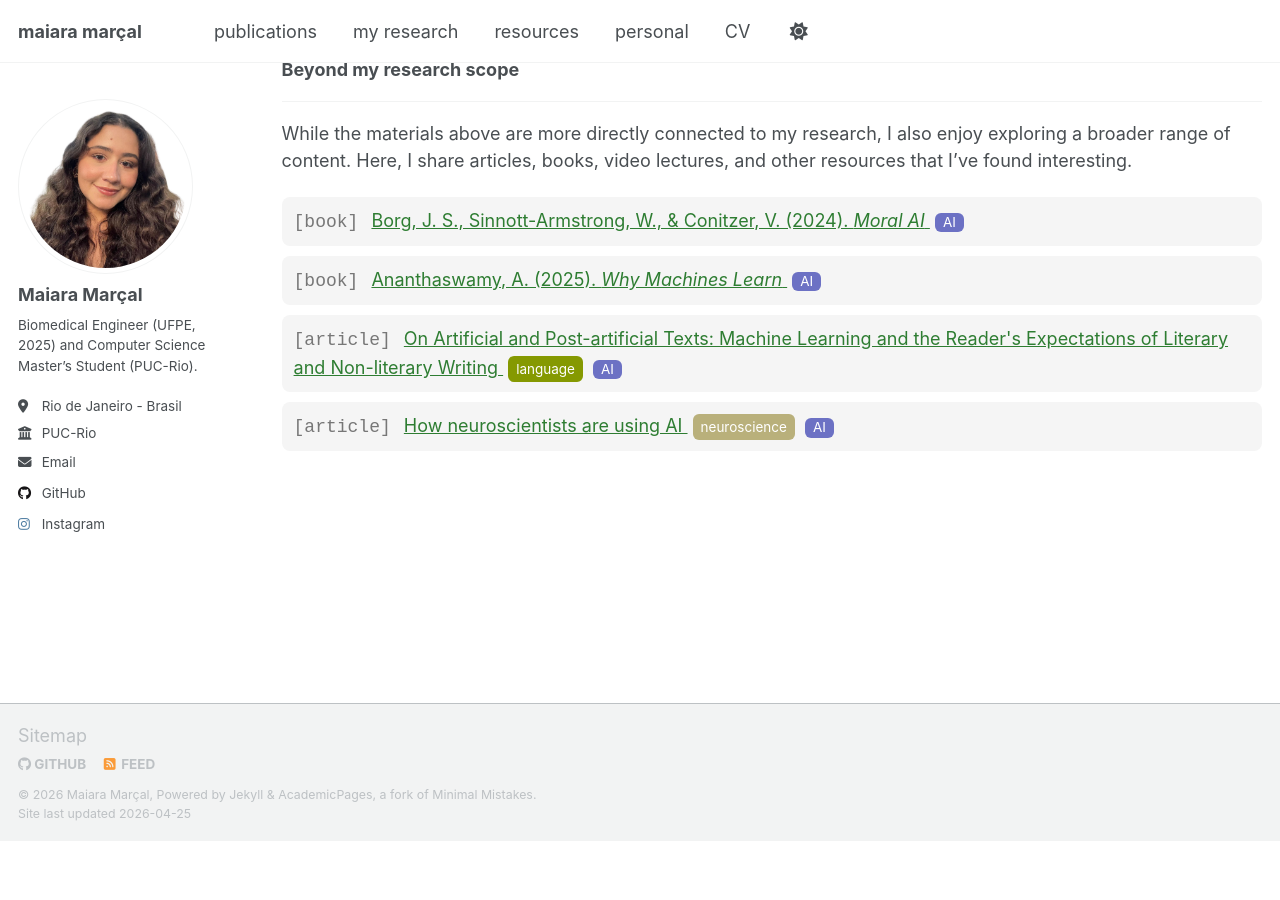
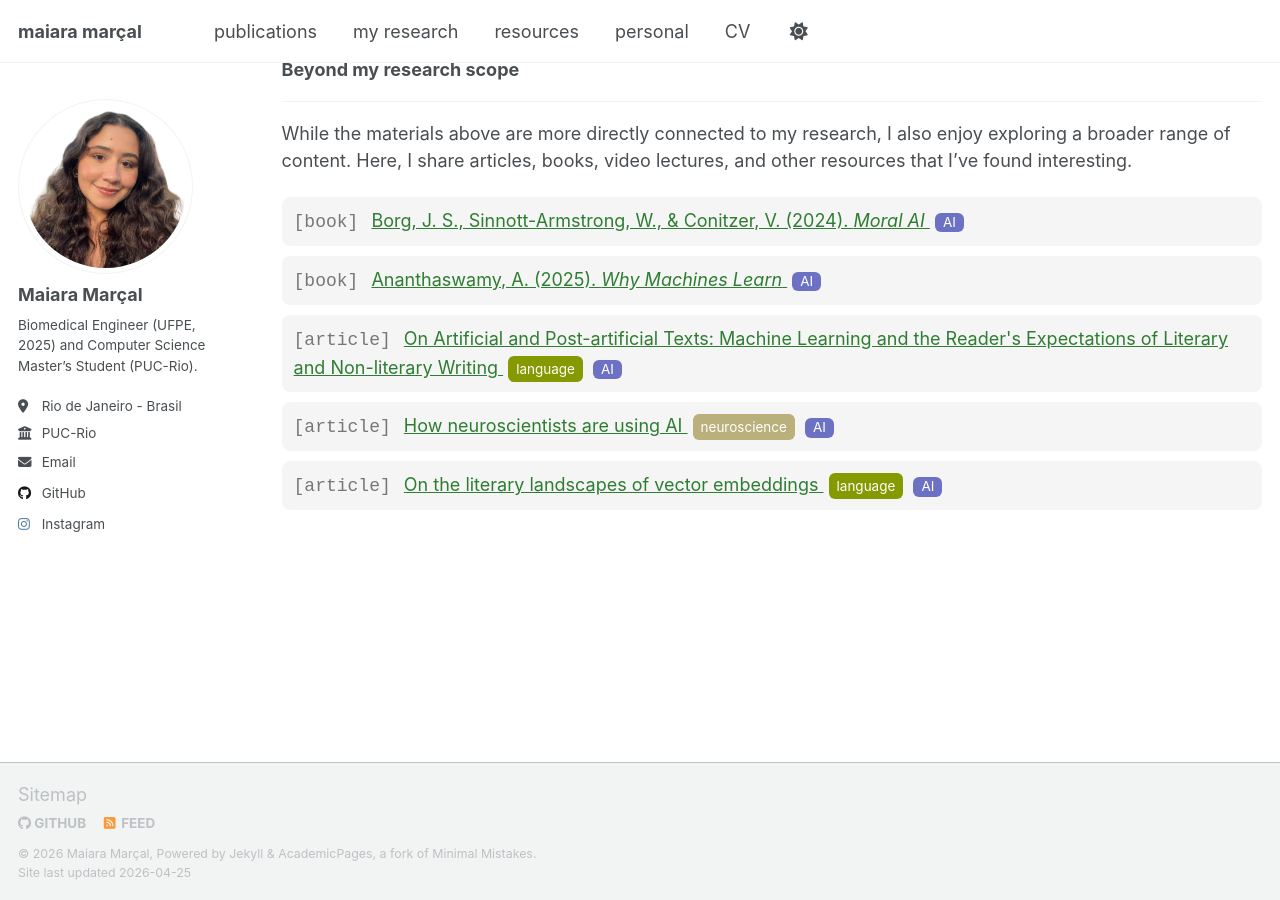
Before and after one commit to maiaramaaraujo/maiaramaaraujo.github.io, a Jekyll site: the page built from _pages/resources.html, in a window 1280 px wide and 900 px high, scrolled down 1146 px. Built offline with Jekyll 4.4.1, drawn with Linux system fonts in a browser that asks for light colours; a script that is not in the unit is left out; before the commit the page ends 1987 px from its top, so only the background shows below that.

Commit message:
Update resources.html

```diff
--- a/_pages/resources.html
+++ b/_pages/resources.html
@@ -167,6 +167,15 @@ a:hover { text-decoration: underline; }
     <span class="tag ai">AI</span>
   </div>
 
+  <div class="resource-item">
+    <span class="resource-type">[article]</span>
+    <a href="https://www.cambridge.org/core/journals/computational-humanities-research/article/on-the-literary-landscapes-of-vector-embeddings/5132C056AE4AE7816ACF1711447AD429" target="_blank">
+      On the literary landscapes of vector embeddings
+    </a>
+    <span class="tag language">language</span>
+    <span class="tag ai">AI</span>
+  </div>
+
 </div>
 
 <style>
```
